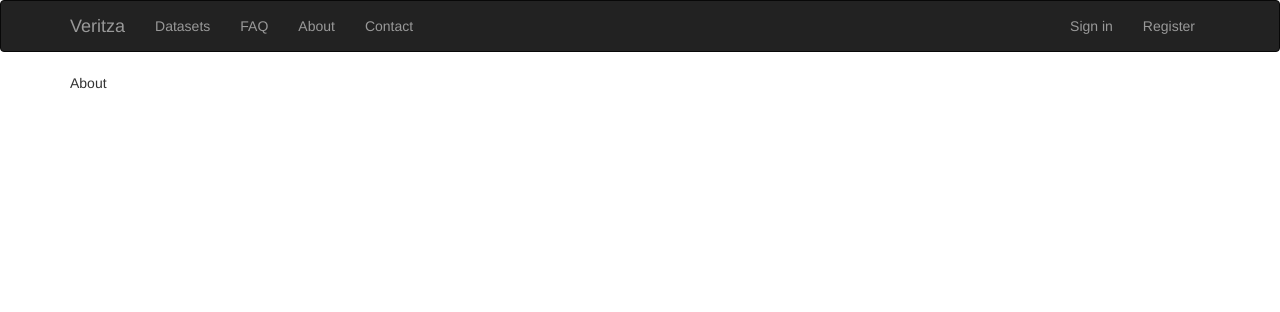
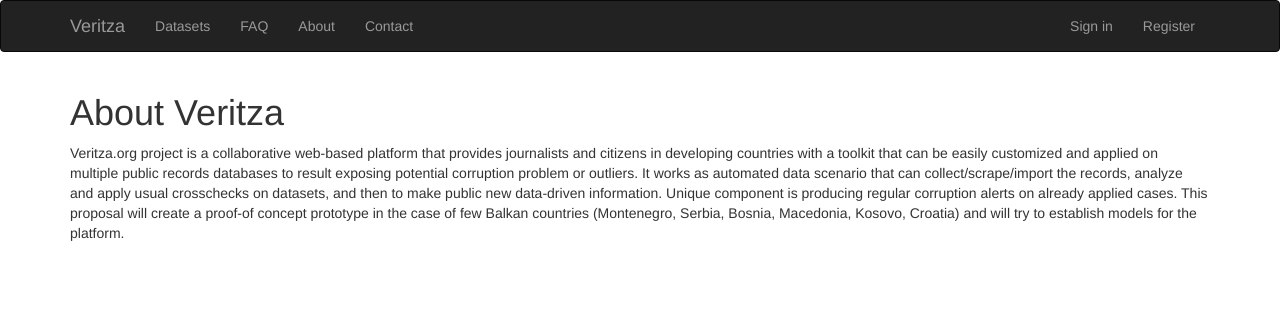
Before and after one commit to padejski/veritzaproto, a Django app: page /about/ in a window 1280 px wide. Shown: the top 312 px of the page. Run offline with Django 3.2, Linux system fonts and the light colour scheme; some libraries are stand-ins or nearby versions.

Commit message:
Update about.html

```diff
--- a/veritza/templates/about.html
+++ b/veritza/templates/about.html
@@ -1,3 +1,9 @@
 {% extends "base.html" %}
 
-{% block content %}About{% endblock %}
+{% block content %}
+
+<h1>About Veritza</h1>
+
+<p>Veritza.org project is a collaborative web-based platform that provides journalists and citizens in developing countries with a toolkit that can be easily customized and applied on multiple public records databases to result exposing potential corruption problem or outliers. It works as automated data scenario that can collect/scrape/import the records, analyze and apply usual crosschecks on datasets, and then to make public new data-driven information. Unique component is producing regular corruption alerts on already applied cases. This proposal will create a proof-of concept prototype in the case of few Balkan countries (Montenegro, Serbia, Bosnia, Macedonia, Kosovo, Croatia) and will try to establish models for the platform.</p>
+
+{% endblock %}
```
